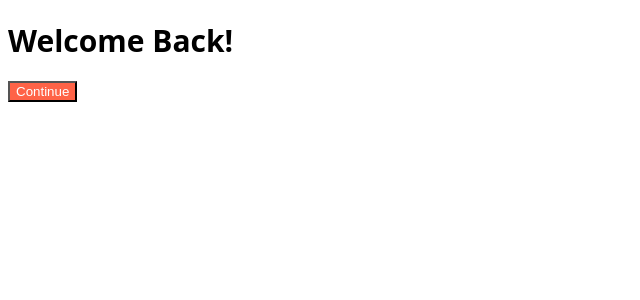
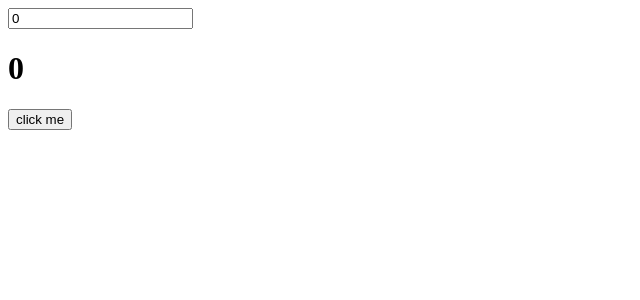
Before and after one commit to WHS95/React-project, a React (Create React App) app: page / in a window 1280 px wide. Shown: the top 300 px of the page, without its empty margins (0-640 px from the left). Built offline with nearby package versions, Linux system fonts and the light colour scheme.

Commit message:
FIX(useEffect react -study)

```diff
--- a/src/App.js
+++ b/src/App.js
@@ -1,11 +1,29 @@
-import Button from "./Button";
-import styles from "./App.module.css";
+import { useState, useEffect } from "react";
+// import Button from "./Button";
+// import styles from "./App.module.css";
 
 function App() {
+  const [counter, setCounter] = useState(0);
+  const [value, setValue] = useState(0);
+  const onClick = () => setCounter((data) => data + 1);
+  const onChange = (event) => setValue(event.target.value);
+  console.log("i run all time");
+  useEffect(() => {
+    console.log("i run only one");
+  }, []);
+  useEffect(() => {
+    if (value !== "" && value.length > 4) console.log("search for", value);
+  }, [value]);
   return (
     <div>
-      <h1 className={styles.title}>Welcome Back!</h1>
-      <Button text={"Continue"} />
+      <input
+        value={value}
+        onChange={onChange}
+        type='string'
+        palceholder='Search here'
+      />
+      <h1>{counter}</h1>
+      <button onClick={onClick}>click me</button>
     </div>
   );
 }
```
